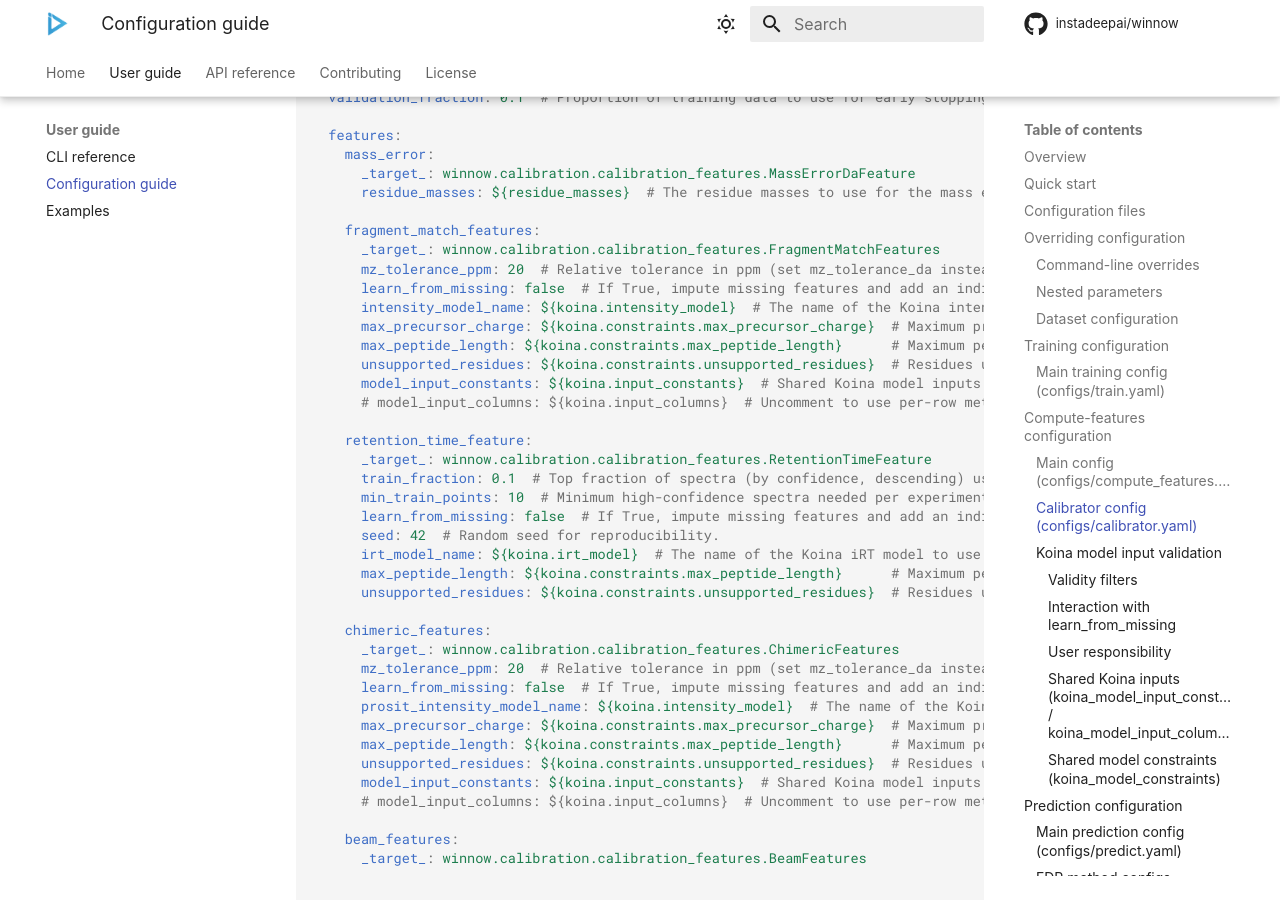
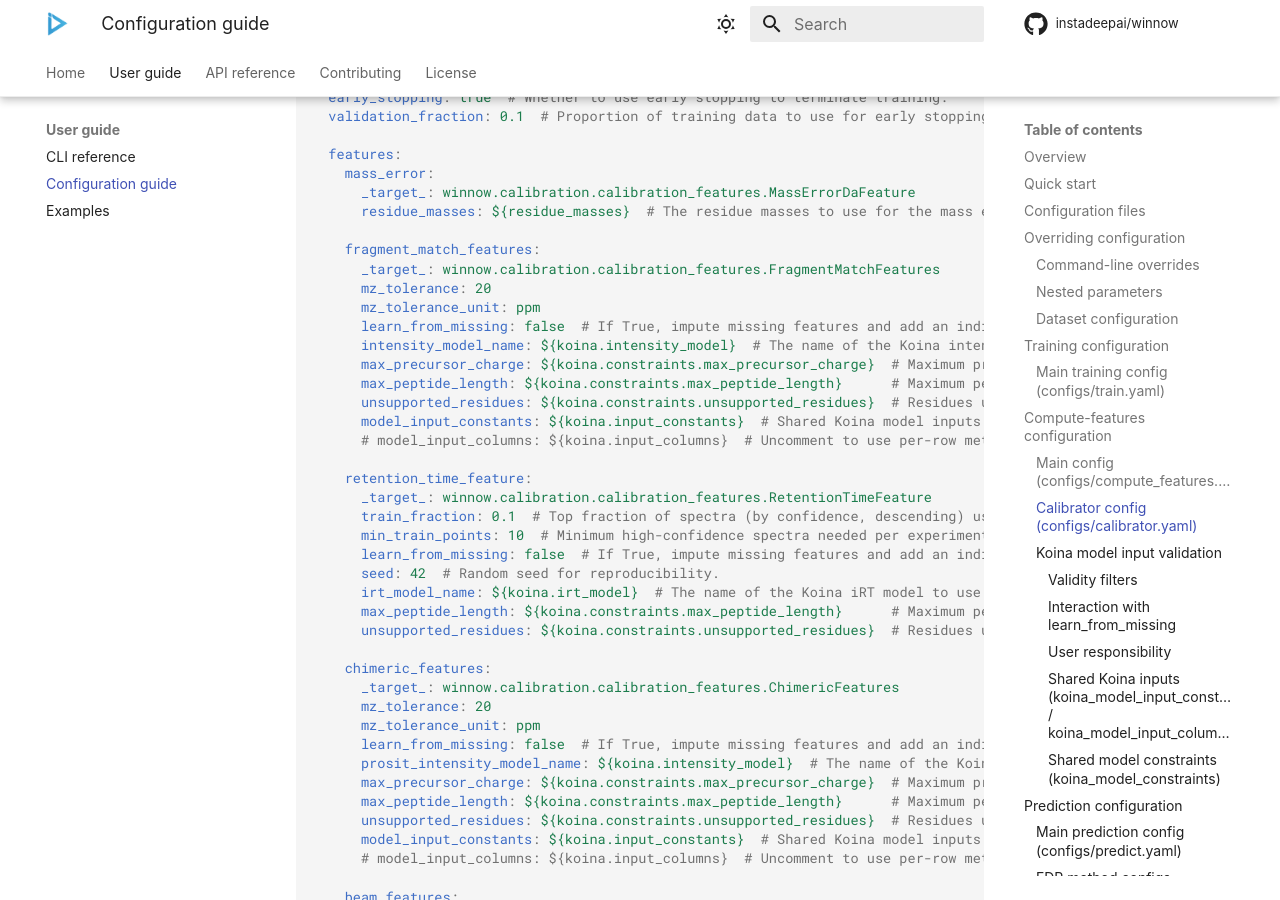
Before and after one commit to instadeepai/winnow, an MkDocs documentation site: the page built from docs/configuration.md, in a window 1280 px wide and 900 px high, scrolled down 4156 px. Built offline with MkDocs 1.6.1 and Material for MkDocs 9.7.7, drawn with Linux system fonts in a browser that asks for light colours; some web fonts are replaced; comment, search, counter and statistics services are not loaded; some of the changed text lies outside the part shown.

Commit message:
docs: update docs to use new m/z tolerance arguments

````diff
--- a/docs/api/calibration.md
+++ b/docs/api/calibration.md
@@ -35,7 +35,7 @@ calibrator = ProbabilityCalibrator(seed=42)
 
 # Add features for calibration
 calibrator.add_feature(MassErrorDaFeature(residue_masses=residue_masses))
-calibrator.add_feature(FragmentMatchFeatures(mz_tolerance_da=0.02))
+calibrator.add_feature(FragmentMatchFeatures(mz_tolerance=0.02, mz_tolerance_unit="da"))
 calibrator.add_feature(BeamFeatures())
 
 # Train the calibrator
--- a/docs/configuration.md
+++ b/docs/configuration.md
@@ -86,7 +86,8 @@ winnow train calibrator.seed=123
 # Change MLP hidden layer sizes
 winnow train calibrator.hidden_layer_sizes=[100,50,25]
 
-winnow train calibrator.features.fragment_match_features.mz_tolerance_da=0.01
+winnow train calibrator.features.fragment_match_features.mz_tolerance=0.01 \
+  calibrator.features.fragment_match_features.mz_tolerance_unit=da
 ```
 
 ### Dataset configuration
@@ -188,7 +189,8 @@ calibrator:
 
     fragment_match_features:
       _target_: winnow.calibration.calibration_features.FragmentMatchFeatures
-      mz_tolerance_ppm: 20  # Relative tolerance in ppm (set mz_tolerance_da instead for absolute Da tolerance)
+      mz_tolerance: 20
+      mz_tolerance_unit: ppm
       learn_from_missing: false  # If True, impute missing features and add an indicator column. If False, filter invalid entries with a warning.
       intensity_model_name: ${koina.intensity_model}  # The name of the Koina intensity model to use.
       max_precursor_charge: ${koina.constraints.max_precursor_charge}  # Maximum precursor charge accepted by the Koina intensity model.
@@ -209,7 +211,8 @@ calibrator:
 
     chimeric_features:
       _target_: winnow.calibration.calibration_features.ChimericFeatures
-      mz_tolerance_ppm: 20  # Relative tolerance in ppm (set mz_tolerance_da instead for absolute Da tolerance)
+      mz_tolerance: 20
+      mz_tolerance_unit: ppm
       learn_from_missing: false  # If True, impute missing features and add an indicator column. If False, filter invalid entries with a warning.
       prosit_intensity_model_name: ${koina.intensity_model}  # The name of the Koina intensity model to use.
       max_precursor_charge: ${koina.constraints.max_precursor_charge}  # Maximum precursor charge accepted by the Koina intensity model. Applied to the runner-up sequence.
````
Also changed, not shown: docs/api/features/chimeric.md (+4 -5 lines), docs/api/features/fragment_match.md (+4 -5 lines), docs/api/features/index.md (+6 -3 lines), docs/cli.md (+3 -2 lines).
